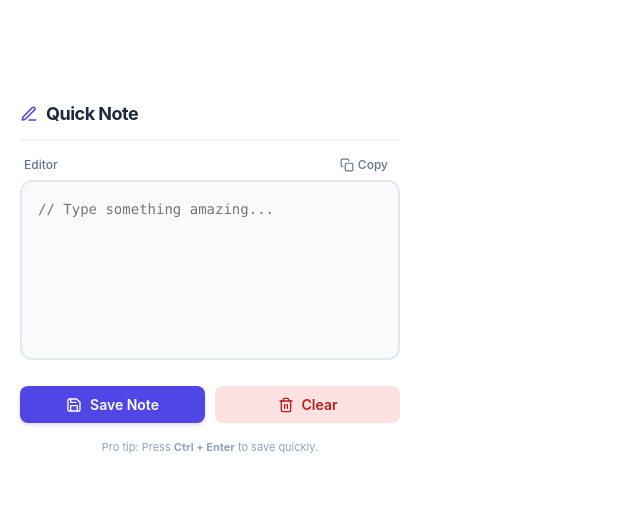
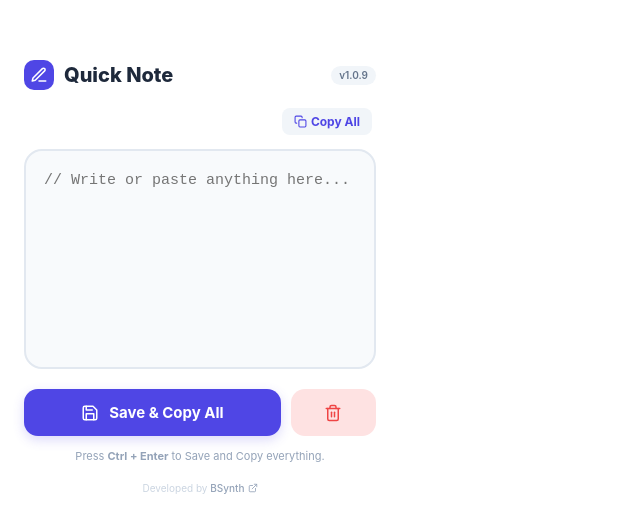
Before and after one commit to Sahasawat-Boss/Browser-Extension-Quick-Note, a React (Vite) app: page / in a window 1280 px wide. Shown: the part 122-654 px from the top of the page, without its empty margins (0-640 px from the left). Built offline with nearby package versions, Linux system fonts and the light colour scheme.

Commit message:
Update UI, shortcut and link to bsynth

```diff
--- a/extension/index.html
+++ b/extension/index.html
@@ -5,7 +5,7 @@
     <link rel="icon" type="image/svg+xml" href="/favicon.ico" />
     <meta name="viewport" content="width=device-width, initial-scale=1.0" />
     <title>chrome-extension-note</title>
-    <script type="module" crossorigin src="/assets/index-sljclfTt.js"></script>
+    <script type="module" crossorigin src="/assets/index-BGJklr9U.js"></script>
     <link rel="stylesheet" crossorigin href="/assets/index-DQ3P1g1z.css">
   </head>
   <body>
--- a/src/App.tsx
+++ b/src/App.tsx
@@ -1,11 +1,9 @@
 import { useEffect, useState, useRef } from 'react';
-// Import ไอคอนจาก react-icons (ใช้ชุด Feather Icons 'fi' เพราะดู Modern)
-import { FiSave, FiTrash2, FiCopy, FiCheck, FiEdit3 } from 'react-icons/fi';
+import { FiSave, FiTrash2, FiCopy, FiCheck, FiEdit3, FiExternalLink } from 'react-icons/fi';
 
 function App() {
   const [note, setNote] = useState('');
-  const [isSaving, setIsSaving] = useState(false);
-  const [isCopied, setIsCopied] = useState(false); // State สำหรับปุ่ม Copy
+  const [status, setStatus] = useState<'idle' | 'success'>('idle');
   const textareaRef = useRef<HTMLTextAreaElement>(null);
 
   useEffect(() => {
@@ -15,227 +13,293 @@ function App() {
     textareaRef.current?.focus();
   }, []);
 
-  const saveNote = () => {
-    chrome.storage.local.set({ note }, () => {
-      setIsSaving(true);
-      setTimeout(() => setIsSaving(false), 1500);
+  const handleSaveAndCopy = async () => {
+    if (!note) return;
+    chrome.storage.local.set({ note }, async () => {
+      try {
+        await navigator.clipboard.writeText(note);
+        setStatus('success');
+        setTimeout(() => setStatus('idle'), 2000);
+        textareaRef.current?.select();
+      } catch (err) {
+        console.error('Copy failed', err);
+      }
     });
   };
 
   const clearNote = () => {
-    if (note && confirm('Are you sure you want to delete this note entirely?')) {
-      chrome.storage.local.remove('note', () => {
-        setNote('');
-      });
-    }
-  };
-
-  // ฟังก์ชันสำหรับ Copy ข้อความ
-  const handleCopy = async () => {
-    if (!note) return;
-    try {
-      await navigator.clipboard.writeText(note);
-      setIsCopied(true);
-      setTimeout(() => setIsCopied(false), 2000);
-    } catch (err) {
-      console.error('Failed to copy!', err);
+    if (note && confirm('Delete this note?')) {
+      chrome.storage.local.remove('note', () => setNote(''));
     }
   };
 
   const isMac = navigator.platform.toUpperCase().indexOf('MAC') >= 0;
 
   return (
+    <>
+      <style>
+        {`
+          body {
+            margin: 0;
+            padding: 0;
+            background-color: #ffffff;
+            overflow: hidden;
+          }
+          .btn-hover {
+            transition: transform 0.2s cubic-bezier(0.175, 0.885, 0.32, 1.275) !important;
+          }
+          .btn-hover:hover {
+            transform: scale(1.05);
+            filter: brightness(1.1);
+          }
+          .btn-hover:active {
+            transform: scale(0.95);
+          }
+          .creator-link {
+            color: #94a3b8;
+            text-decoration: none;
+            transition: color 0.2s;
+            display: inline-flex;
+            align-items: center;
+            gap: 3px;
+          }
+          .creator-link:hover {
+            color: #4f46e5;
+            text-decoration: underline;
+          }
+        `}
+      </style>
+
       <div style={styles.container}>
-      {/* Header Header */}
+        {/* Header */}
         <header style={styles.header}>
-        <div style={{ display: 'flex', alignItems: 'center', gap: 8 }}>
-          <FiEdit3 size={18} color="#4f46e5" />
+          <div style={{ display: 'flex', alignItems: 'center', gap: 10 }}>
+            <div style={styles.logoIcon}><FiEdit3 size={18} color="white" /></div>
             <h3 style={styles.title}>Quick Note</h3>
           </div>
+          <div style={styles.versionTag}>v1.0.9</div>
         </header>
 
-      {/* New Toolbar area above textarea */}
+        {/* Toolbar */}
         <div style={styles.toolbar}>
-        <span style={{ fontSize: '12px', color: '#64748b', fontWeight: 500 }}>Editor</span>
+          <div />
           <button
-          onClick={handleCopy}
-          style={styles.copyButton}
+            onClick={handleSaveAndCopy}
+            className="btn-hover"
+            style={styles.inlineCopyBtn}
             disabled={!note}
-          title="Copy to clipboard"
           >
-          {isCopied ? <FiCheck size={14} color="#10b981" /> : <FiCopy size={14} />}
-          <span style={{ marginLeft: 4 }}>{isCopied ? 'Copied!' : 'Copy'}</span>
+            <FiCopy size={13} />
+            <span>Copy All</span>
           </button>
         </div>
 
-      {/* Editor Area */}
+        {/* Main Editor */}
         <div style={styles.editorContainer}>
           <textarea
             ref={textareaRef}
             value={note}
             onChange={(e) => setNote(e.target.value)}
-          placeholder="// Type something amazing..."
-          style={styles.textarea}
+            placeholder="// Write or paste anything here..."
+            style={{
+              ...styles.textarea,
+              borderColor: status === 'success' ? '#10b981' : '#e2e8f0'
+            }}
             onKeyDown={(e) => {
               if ((e.ctrlKey || e.metaKey) && e.key === 'Enter') {
                 e.preventDefault();
-              saveNote();
+                handleSaveAndCopy();
               }
             }}
           />
 
-        {isSaving && <div style={styles.saveToast}><FiCheck size={14} /> Saved</div>}
+          {status === 'success' && (
+            <div style={styles.successToast}>
+              <FiCheck size={14} />
+              <span>Saved & Copied!</span>
+            </div>
+          )}
         </div>
 
-      {/* Footer Buttons */}
+        {/* Action Buttons */}
         <div style={styles.footer}>
           <div style={styles.buttonGroup}>
-          <button onClick={saveNote} style={{ ...styles.button, ...styles.saveBtn }}>
-            <FiSave size={16} />
-            <span>Save Note</span>
+            <button
+              onClick={handleSaveAndCopy}
+              className="btn-hover"
+              style={{ ...styles.button, ...styles.saveBtn }}
+            >
+              <FiSave size={18} />
+              <span>Save & Copy All</span>
             </button>
+
             <button
               onClick={clearNote}
+              className="btn-hover"
               style={{ ...styles.button, ...styles.clearBtn }}
               disabled={!note}
             >
-            <FiTrash2 size={16} />
-            <span>Clear</span>
+              <FiTrash2 size={18} />
             </button>
           </div>
+
           <div style={styles.shortcutHint}>
-          Pro tip: Press <b>{isMac ? '⌘' : 'Ctrl'} + Enter</b> to save quickly.
+            Press <b>{isMac ? '⌘' : 'Ctrl'} + Enter</b> to Save and Copy everything.
+          </div>
+
+          {/* Attribution Link */}
+          <div style={styles.attribution}>
+            Developed by{' '}
+            <a
+              href="https://www.bossbsynth.com"
+              target="_blank"
+              rel="noreferrer"
+              className="creator-link"
+            >
+              BSynth <FiExternalLink size={10} />
+            </a>
+          </div>
+
         </div>
       </div>
-    </div>
+    </>
   );
 }
 
-// --- Styles ---
 const styles: { [key: string]: React.CSSProperties } = {
   container: {
-    // ปรับขนาดให้ใหญ่ขึ้นตามที่ขอ
-    padding: '20px',
-    width: '380px', // กว้างขึ้นจากเดิม 320px
+    padding: '24px',
+    width: '400px',
     backgroundColor: '#ffffff',
-    fontFamily: '-apple-system, BlinkMacSystemFont, "Segoe UI", Roboto, Helvetica, Arial, sans-serif',
+    fontFamily: '-apple-system, BlinkMacSystemFont, "Inter", sans-serif',
     display: 'flex',
     flexDirection: 'column',
-    gap: '12px',
-    // เอา border radius และ shadow ออกเพื่อให้ดูเป็น Native Popup ของ Chrome มากขึ้น (Optional)
-    // borderRadius: '12px',
-    // boxShadow: '0 10px 25px rgba(0,0,0,0.05)',
+    gap: '14px',
+    boxSizing: 'border-box',
   },
   header: {
-    paddingBottom: '12px',
-    borderBottom: '2px solid #f1f5f9',
+    display: 'flex',
+    justifyContent: 'space-between',
+    alignItems: 'center',
+    marginBottom: '4px',
+  },
+  logoIcon: {
+    backgroundColor: '#4f46e5',
+    padding: '6px',
+    borderRadius: '10px',
+    display: 'flex',
+    alignItems: 'center',
+    justifyContent: 'center',
   },
   title: {
     margin: 0,
-    fontSize: '18px',
-    fontWeight: 700,
+    fontSize: '20px',
+    fontWeight: 800,
     color: '#1e293b',
-    letterSpacing: '-0.5px'
   },
-  // Toolbar ใหม่ด้านบน textarea
+  versionTag: {
+    fontSize: '10px',
+    backgroundColor: '#f1f5f9',
+    padding: '2px 8px',
+    borderRadius: '10px',
+    color: '#64748b',
+    fontWeight: 600,
+  },
   toolbar: {
     display: 'flex',
     justifyContent: 'space-between',
     alignItems: 'center',
-    marginBottom: '-8px', // ดึง textarea ขึ้นมาให้ชิด
-    padding: '0 4px'
+    padding: '0 4px',
   },
-  copyButton: {
+  inlineCopyBtn: {
     display: 'flex',
     alignItems: 'center',
-    background: 'transparent',
+    gap: '4px',
+    background: '#f1f5f9',
     border: 'none',
+    color: '#4f46e5',
+    fontSize: '12px',
+    fontWeight: 700,
     cursor: 'pointer',
-    fontSize: '12px',
-    color: '#64748b',
-    padding: '4px 8px',
-    borderRadius: '4px',
-    transition: 'all 0.2s',
+    padding: '6px 12px',
+    borderRadius: '8px',
   },
   editorContainer: {
     position: 'relative',
-    width: '100%',
   },
   textarea: {
     width: '100%',
-    minHeight: '180px', // สูงขึ้นนิดหน่อย
-    padding: '16px',
-    borderRadius: '12px',
+    minHeight: '220px',
+    padding: '18px',
+    borderRadius: '18px',
     border: '2px solid #e2e8f0',
-    fontSize: '14px',
+    fontSize: '15px',
     lineHeight: '1.6',
     resize: 'none',
     boxSizing: 'border-box',
-    // ใช้ Font Monospace ที่ดูดีขึ้น
-    fontFamily: '"JetBrains Mono", "Fira Code", Menlo, monospace',
+    fontFamily: '"Fira Code", monospace',
     outline: 'none',
-    transition: 'border-color 0.2s, box-shadow 0.2s',
     backgroundColor: '#f8fafc',
-    color: '#334155'
+    color: '#334155',
+    transition: 'border-color 0.3s ease',
   },
   footer: {
     display: 'flex',
     flexDirection: 'column',
     gap: '12px',
-    marginTop: '8px'
   },
   buttonGroup: {
     display: 'flex',
     gap: '10px',
   },
   button: {
-    flex: 1,
-    // จัดเรียงไอคอนกับข้อความให้อยู่ตรงกลาง
     display: 'flex',
     alignItems: 'center',
     justifyContent: 'center',
-    gap: '8px',
-    padding: '10px 16px',
-    borderRadius: '8px',
+    gap: '10px',
+    padding: '14px',
+    borderRadius: '14px',
     border: 'none',
     cursor: 'pointer',
-    fontSize: '14px',
-    fontWeight: 600,
-    transition: 'all 0.2s ease-in-out',
+    fontSize: '15px',
+    fontWeight: 700,
   },
   saveBtn: {
-    backgroundColor: '#4f46e5', // สี Indigo สวยๆ
+    flex: 4,
+    backgroundColor: '#4f46e5',
     color: 'white',
-    boxShadow: '0 2px 4px rgba(79, 70, 229, 0.2)',
+    boxShadow: '0 4px 12px rgba(79, 70, 229, 0.2)',
   },
   clearBtn: {
-    // สีแดงตามที่ขอ (Soft Red)
+    flex: 1,
     backgroundColor: '#fee2e2',
-    color: '#b91c1c',
-    // เพิ่ม hover effect ใน inline style อาจจะยากหน่อย ถ้าใช้ CSS class จะง่ายกว่า
-    // แต่สีนี้ก็สื่อถึงความอันตรายได้ดี
+    color: '#ef4444',
   },
   shortcutHint: {
     fontSize: '11px',
     color: '#94a3b8',
     textAlign: 'center',
-    marginTop: '4px'
   },
-  saveToast: {
+  attribution: {
+    fontSize: '10px',
+    color: '#cbd5e1',
+    textAlign: 'center',
+    marginTop: '4px',
+  },
+  successToast: {
     position: 'absolute',
-    bottom: '16px',
-    right: '16px',
-    backgroundColor: 'rgba(16, 185, 129, 0.9)', // Green with transparency
+    top: '12px',
+    right: '12px',
+    backgroundColor: '#10b981',
     color: 'white',
-    padding: '6px 12px',
-    borderRadius: '20px',
+    padding: '6px 14px',
+    borderRadius: '10px',
     fontSize: '12px',
-    fontWeight: '600',
+    fontWeight: 700,
     display: 'flex',
     alignItems: 'center',
-    gap: '4px',
-    boxShadow: '0 2px 8px rgba(0,0,0,0.1)',
-    pointerEvents: 'none', // ไม่ให้บังการคลิก textarea
+    gap: '6px',
+    boxShadow: '0 4px 10px rgba(16, 185, 129, 0.2)',
   },
 };
 
```
Also changed, not shown: extension/manifest.json, manifest.json, 2 other files (tests, documents, lock files or other folders). Lines whose indentation alone changed are shown as unchanged.
